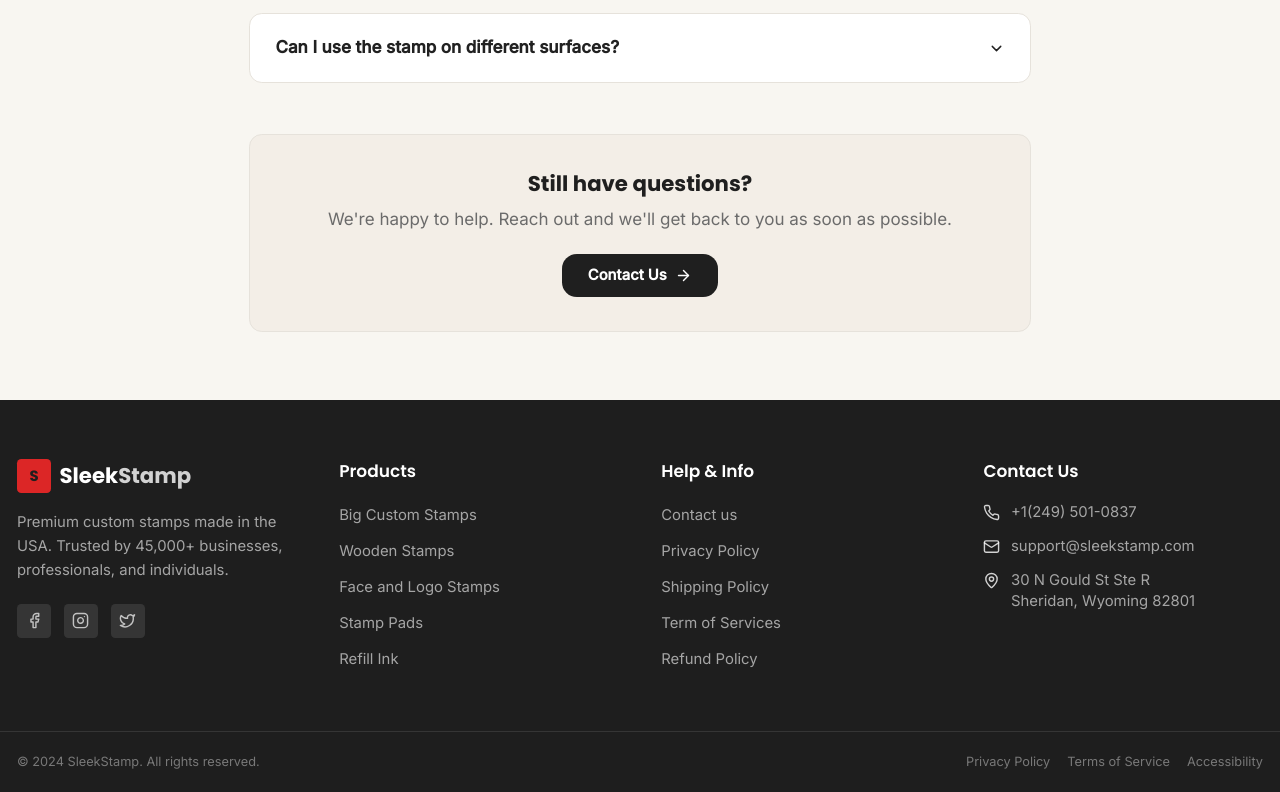
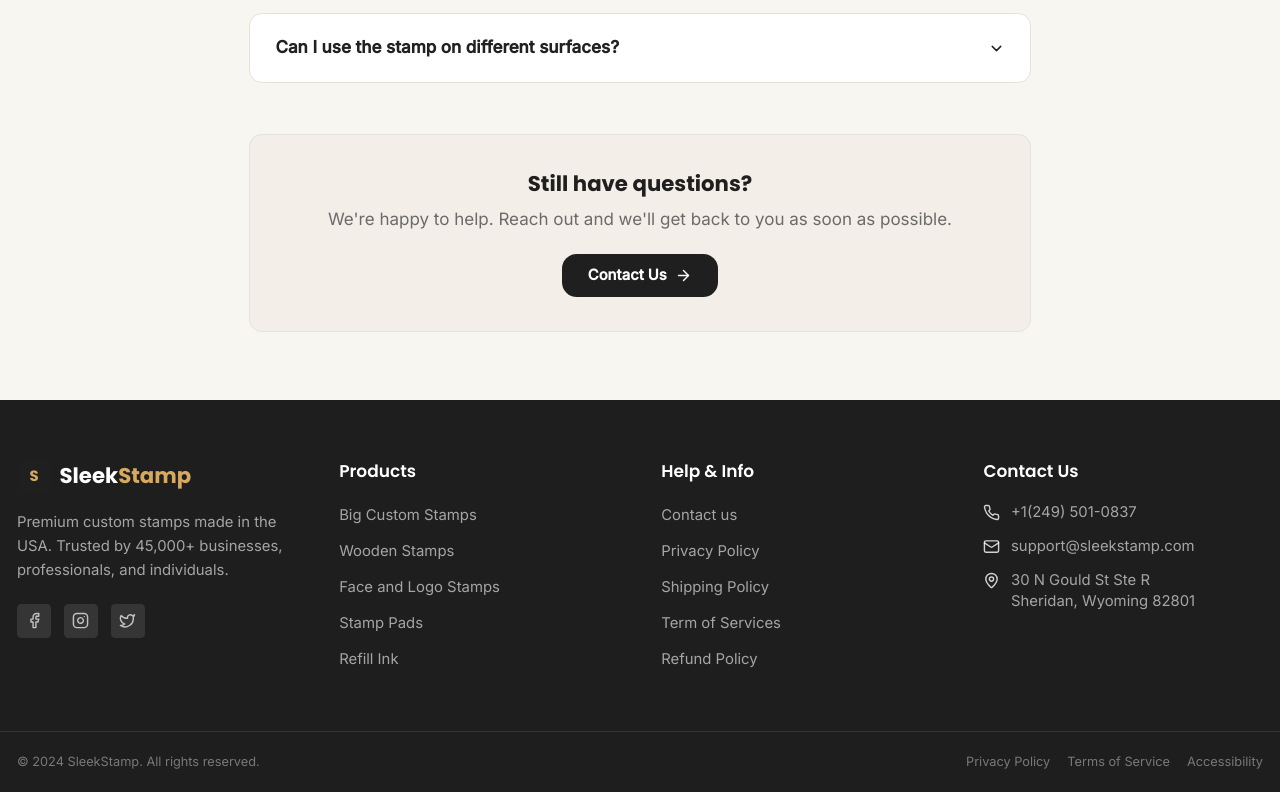
Before and after one commit to Paras-Chhabra/SleekStamp, a React (Vite) app: page /faq in a window 1280 px wide. Shown: the part 1041-1833 px from the top of the page. Built offline with nearby package versions, Linux system fonts and the light colour scheme; the HTML template or start-up script is replaced by a standard one.

Commit message:
Fix hero section artificial height and match footer logo to navbar

```diff
--- a/src/components/Footer.tsx
+++ b/src/components/Footer.tsx
@@ -9,11 +9,11 @@ export default function Footer() {
           {/* Brand */}
           <div>
             <div className="flex items-center gap-2 mb-4">
-              <div className="w-8 h-8 bg-red-600 rounded flex items-center justify-center">
-                <span className="text-accent-foreground font-display font-bold text-sm">S</span>
+              <div className="w-8 h-8 bg-navy rounded flex items-center justify-center">
+                <span className="text-gold font-display font-bold text-sm">S</span>
               </div>
               <span className="font-display font-bold text-xl text-white">
-                Sleek<span className="text-white/80">Stamp</span>
+                Sleek<span className="text-gold">Stamp</span>
               </span>
             </div>
             <p className="text-sm text-white/60 font-body leading-relaxed mb-5">
--- a/src/pages/StampBuilder.tsx
+++ b/src/pages/StampBuilder.tsx
@@ -81,7 +81,7 @@ export default function StampBuilder() {
             {/* Navbar removed */}
 
             {/* ═══ HERO ═══ */}
-            <section className="bg-white h-[100svh] flex flex-col justify-center">
+            <section className="bg-white py-10 md:py-16">
                 <div className="container mx-auto px-4 py-4 text-center">
                     <span className="inline-flex items-center gap-1.5 bg-red-50 text-red-600 px-3 py-1 rounded-full text-[13px] font-body font-semibold mb-3">
                         🚀 Used by 2,000+ small businesses
```
